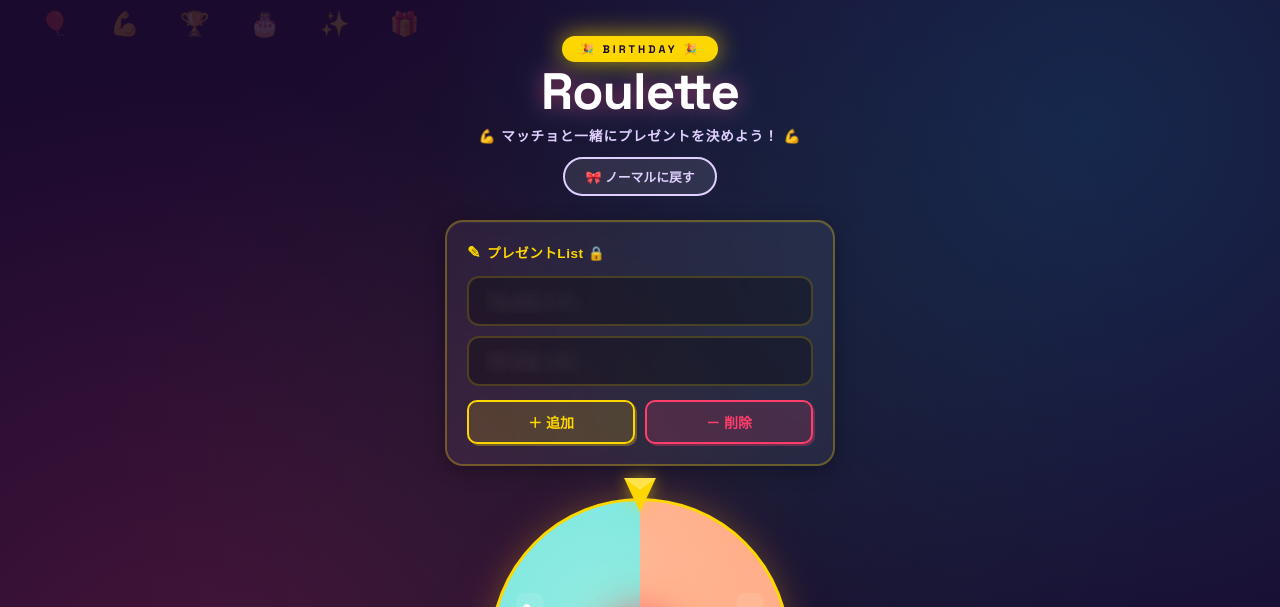
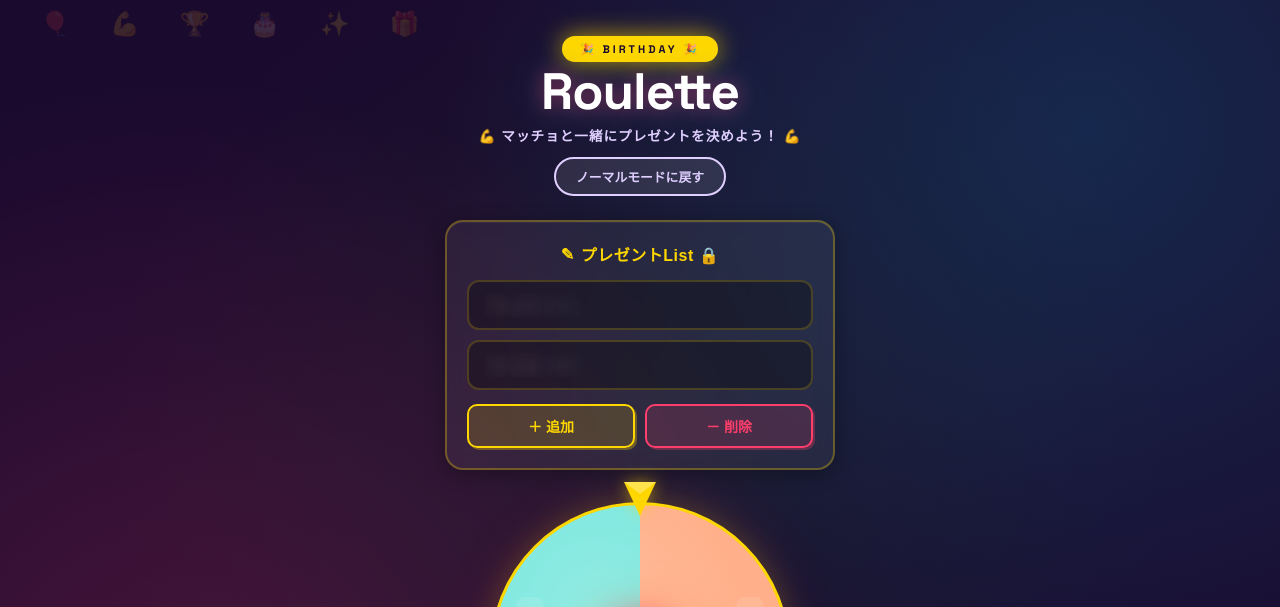
Before and after one commit to a-taso/birthday-roulette, a plain HTML site: page index2.html in a window 1280 px wide. Shown: the top 607 px of the page. Drawn offline with Linux system fonts and the light colour scheme; a web font is replaced by a local one.

Commit message:
ノーマルモード切り替えボタンのラベルを簡潔化し、セクションラベルの中央揃えとテキストサイズを調整

```diff
--- a/index2.html
+++ b/index2.html
@@ -26,7 +26,7 @@
         <h1>Roulette</h1>
         <p class="tagline">💪 マッチョと一緒にプレゼントを決めよう！ 💪</p>
         <div class="change-btn-container">
-          <button id="change-btn"><a href="index.html">🎀 ノーマルに戻す</a></button>
+          <button id="change-btn"><a href="index.html">ノーマルモードに戻す</a></button>
         </div>
       </header>
 
--- a/style.css
+++ b/style.css
@@ -132,12 +132,18 @@ h1 {
 .section-label {
     display: flex;
     align-items: center;
+    justify-content: center;
     gap: 6px;
     font-weight: 700;
     font-size: 0.85rem;
     letter-spacing: 0.5px;
     margin-bottom: 14px;
     color: var(--fg);
+}
+
+.section-label span:last-child {
+    text-align: center;
+    font-size: 1rem;
 }
 
 .label-icon {
--- a/style2.css
+++ b/style2.css
@@ -328,12 +328,18 @@ h1 {
 .section-label {
     display: flex;
     align-items: center;
+    justify-content: center;
     gap: 6px;
     font-weight: 700;
     font-size: 0.85rem;
     letter-spacing: 0.5px;
     margin-bottom: 14px;
     color: var(--gold);
+}
+
+.section-label span:last-child {
+    text-align: center;
+    font-size: 1rem;
 }
 
 .label-icon {
```
